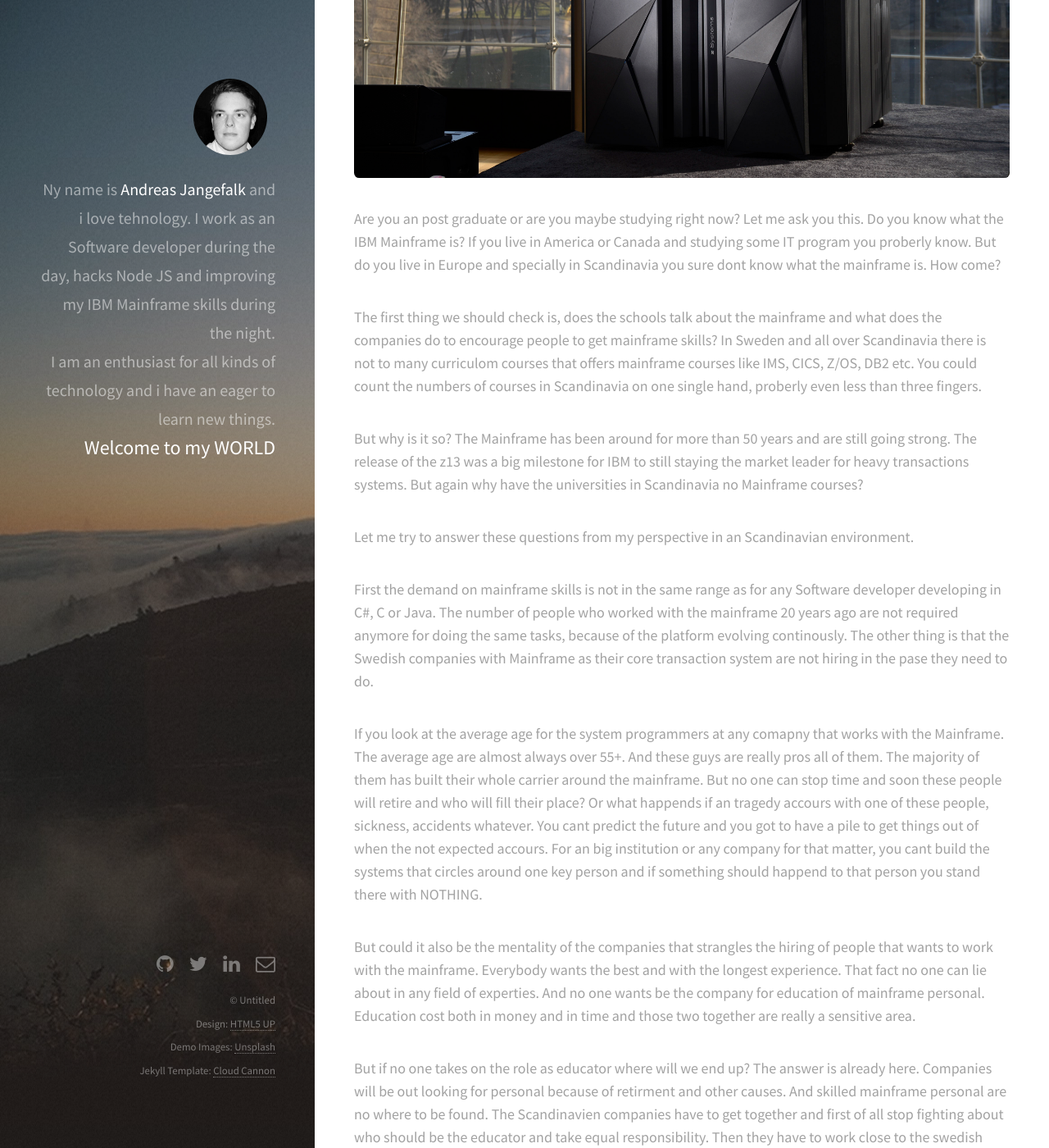
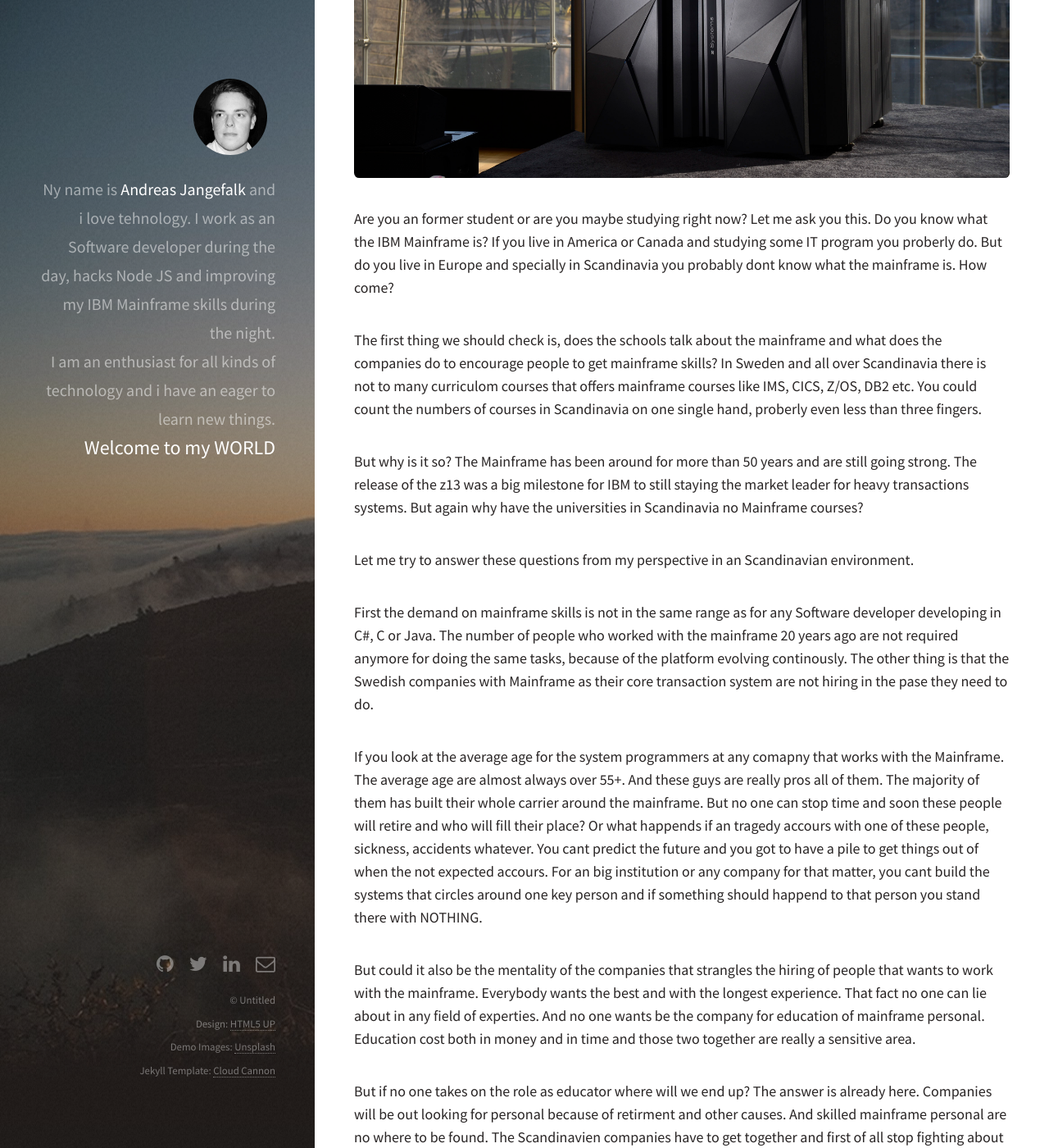
Before and after one commit to jangefalk/jangefalk.github.io, a Jekyll site: the page built from _posts/2015-02-06-welcome-to-jekyll.markdown, in a window 1280 px wide and 1400 px high, scrolled down 552 px. Shown: the whole window at 82% size. Built offline with Jekyll 4.4.1, drawn with Linux system fonts in a browser that asks for light colours.

Commit message:
Design changes and content change for blog post

```diff
--- a/_posts/2015-02-06-welcome-to-jekyll.markdown
+++ b/_posts/2015-02-06-welcome-to-jekyll.markdown
@@ -5,9 +5,9 @@
 categories: mainframe
 ---
 
-<img src="/images/mainframe.jpg" class="fit image"> Are you an post graduate or are you maybe studying right now? Let me ask you this.
-Do you know what the IBM Mainframe is? If you live in America or Canada and studying some IT program you proberly know.
-But do you live in Europe and specially in Scandinavia you sure dont know what the mainframe is. How come?
+<img src="/images/mainframe.jpg" class="fit image"> Are you an former student or are you maybe studying right now? Let me ask you this.
+Do you know what the IBM Mainframe is? If you live in America or Canada and studying some IT program you proberly do.
+But do you live in Europe and specially in Scandinavia you probably dont know what the mainframe is. How come?
 
 The first thing we should check is, does the schools talk about the mainframe and what does the companies do to
 encourage people to get mainframe skills? In Sweden and all over Scandinavia there is not to many curriculom courses
--- a/css/style.css
+++ b/css/style.css
@@ -27,7 +27,7 @@
 		}
 
 	body, input, select, textarea {
-		color: #a2a2a2;
+		color: #292525;
 		font-family: "Source Sans Pro", Helvetica, sans-serif;
 		font-size: 16pt;
 		font-weight: 400;
```
